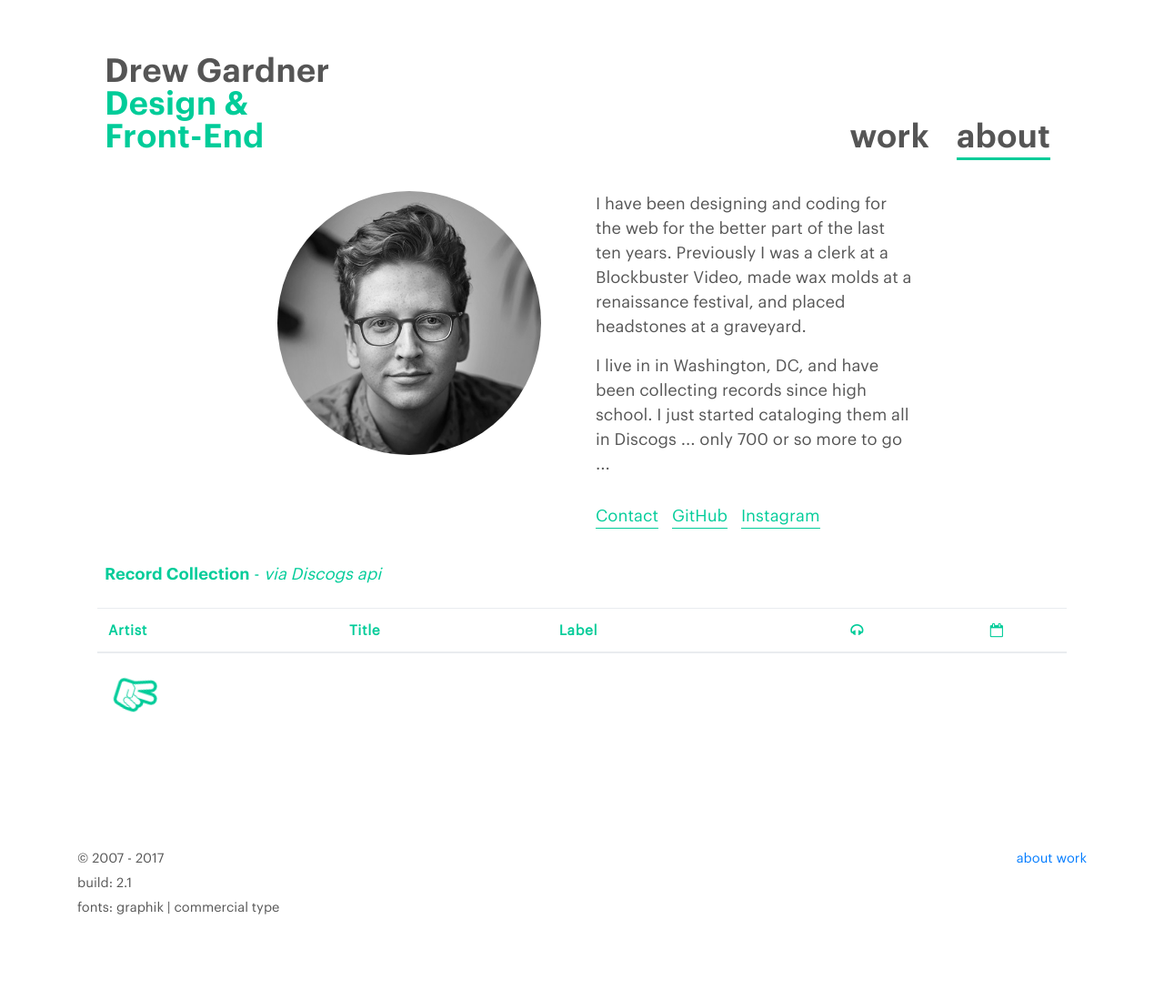
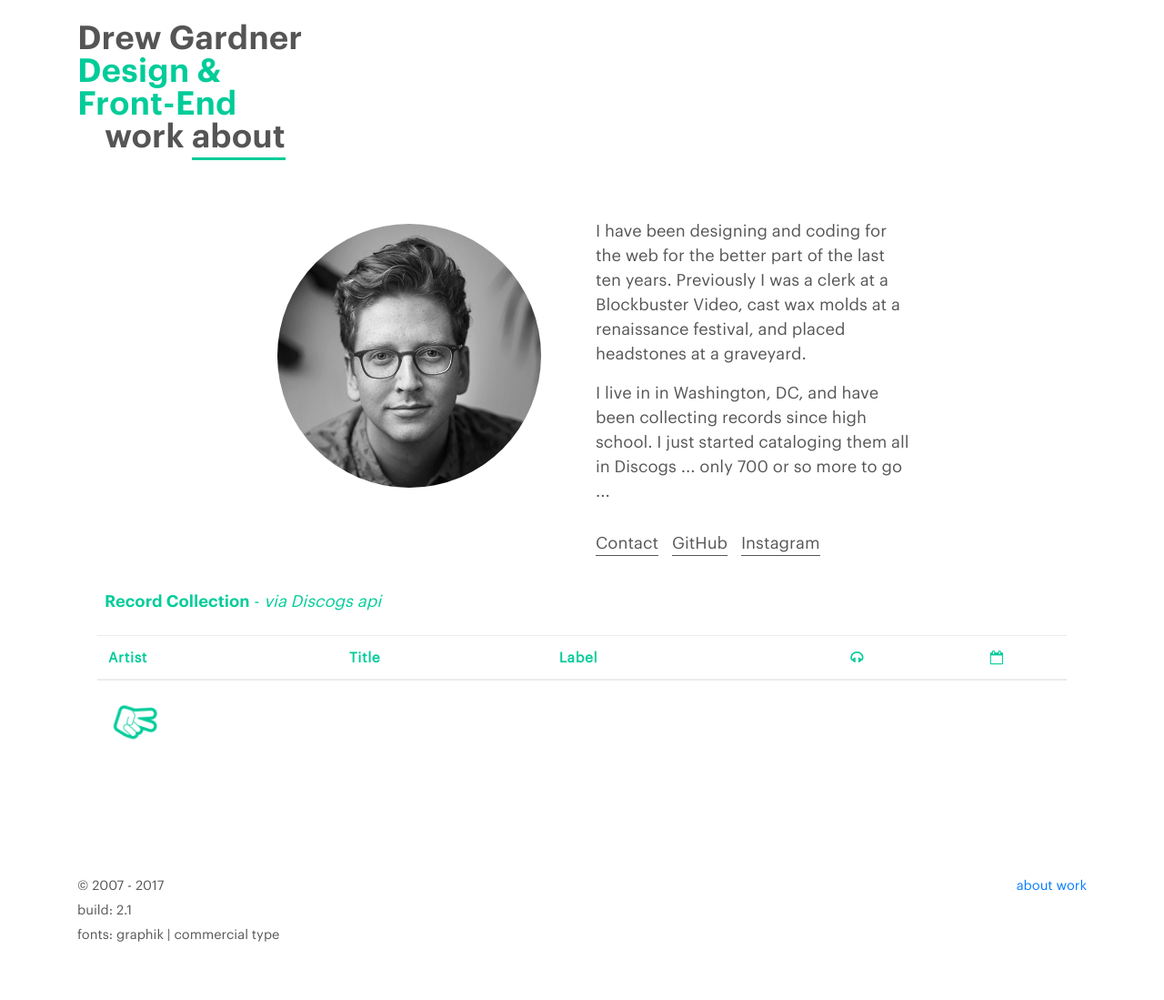
Before and after one commit to dreeeeewwwww/dreeeeewwwww.github.io, a Jekyll site: the page built from about/index.html, in a window 1280 px wide. Shown: the whole page at 91% size. Built offline with Jekyll 4.4.1, drawn with Linux system fonts in a browser that asks for light colours; nearby versions of some CDN libraries; before the commit the page ends 1069 px from its top, so only the background shows below that.

Commit message:
nav cleanup, remove salvattore styles

```diff
--- a/_includes/nav.html
+++ b/_includes/nav.html
@@ -1,21 +1,16 @@
 <div class="container">
-  <div class="row">
-    <div class="col-12">
-      <nav>
-        <ul>
-          <li class="name pull-left">
-            <a href="/">Drew Gardner</a><br />
-            <span class="title">Design &amp;<br />Front-End</span>
-          </li>
-          <li class="pull-right">
-            <br /><br />
-            <a id="nav-about" {% if page.title == 'About' %}class="active"{% endif %} href="/about/">about</a></li>
-          <li class="pull-right">
-            <br /><br />
-            <a id="nav-work" {% if page.title == 'Work' %}class="active"{% endif %} href="/">work</a>
-          </li>
-        </ul>
-      </nav>
-    </div>
+  <div class="row my-4 pb-4 foo">
+
+
+        <div class="col-8 name">
+          <a href="/">Drew Gardner</a><br />
+          <span class="title">Design &amp;<br />Front-End</span>
+        </div>
+        <div class="col-4 nav-linx">
+          <a id="nav-work" {% if page.title == 'Work' %}class="active"{% endif %} href="/">work</a>
+          <a id="nav-about" {% if page.title == 'About' %}class="active"{% endif %} href="/about/">about</a></li>
+        </div>
+
+
   </div>
 </div>
--- a/about/index.html
+++ b/about/index.html
@@ -3,12 +3,12 @@
 layout: default
 ---
 <div class="container fade-in">
-  <div class="row justify-content-center">
+  <div class="row justify-content-center align-items-start">
     <div class="col-10 col-sm-6 col-md-6 col-lg-4">
       <img class="img-fluid rounded-circle " style="padding:30px; " src="/assets/image/yoyoyo.jpg" />
     </div>
-    <div class="col-10 col-sm-6 col-md-6 col-lg-4 about-moi">
-      <p>I have been designing and coding for the web for the better part of the last ten years. Previously I was a clerk at a Blockbuster Video, made wax molds at a renaissance festival, and placed headstones at a graveyard.</p>
+    <div class="col-10 col-sm-6 col-md-6 col-lg-4 pt-4">
+      <p>I have been designing and coding for the web for the better part of the last ten years. Previously I was a clerk at a Blockbuster Video, cast wax molds at a renaissance festival, and placed headstones at a graveyard.</p>
       <p>I live in in Washington, DC, and have been collecting records since high school. I just started cataloging them all in Discogs ... only 700 or so more to go ...</p>
       <ul class="about-linx">
         <li><a href="mailto:hello@drewgardner.net" />Contact</a></li>
--- a/assets/_sass/site.scss
+++ b/assets/_sass/site.scss
@@ -9,23 +9,18 @@
 strong{
   @include graphik-semibold();
 }
-nav{
-  padding:60px 40px 60px 30px;
-  margin-bottom:60px;
+.foo{
+  display:block;
   font-size:2em;
   line-height:1em;
-  ul{
-    list-style:none;
-    margin:0;
-    padding:0;
-    text-align:left;
+  @include graphik-semibold();
 
-    li.name{
+  .name{
     color:$body;
     margin-left:0 !important;
-      @include graphik-semibold();
 
     a{
+      color:$body;
       border:none !important;
       opacity:1;
       @include transition(all 0.2s ease-in-out);
@@ -38,10 +33,8 @@
   }
   span.title{
     color:$green;
-
-      display:block;
   }
-    li{
+  .nav-linx{
     @include graphik-semibold();
     display:inline-block;
     margin-left:30px;
@@ -58,7 +51,6 @@
     a.active{
       color:$rose;
       border-bottom:3px solid $green;
-      }
     }
   }
 }
@@ -86,38 +78,6 @@
   }
 }
 
-/*WORK*/
-/*.no-fouc #grid{
-  display:none;
-}*/
-#grid[data-columns]::before{
-  content: '3 .column.size-1of3';
-}
-#grid{
-
-  .column { float: left; }
-  .size-1of1 { width: 100%; }
-  .size-1of2 { width: 50%; }
-  .size-1of3 { width: 33.333%; }
-  .portfolio-item{
-    padding:30px;
-    @include transition(all 0.5s ease-in-out);
-
-    img{
-      max-width:100%;
-      @include box-shadow(none);
-      margin-bottom:15px;
-      border:1px solid $grey-two;
-      border-bottom:1px solid $grey;
-      @include transition(all 0.5s ease-in-out);
-      &:hover{
-        @include box-shadow(-5px 5px 0  $green);
-        border:1px solid $green;
-        cursor:pointer;
-      }
-    }
-  }
-}
 .modal{
 
   button.close{
@@ -243,9 +203,6 @@
     }
   }
 }
-.about-moi{
-  padding-top:30px;
-}
 .about-linx{
   list-style:none;
   margin:30px 0 ;
@@ -256,13 +213,13 @@
     margin:0 10px 0 0;
 
     a{
-      border-bottom:1px solid $green;
-      color:$green;
+      border-bottom:1px solid $body;
+      color:$body;
       padding-bottom:3px;
       @include transition(all 0.2s ease-in-out);
       &:hover{
-        border-color:$body;
-        color:$body;
+        border-color:$green;
+        color:$green;
       }
     }
   }
```
Lines whose indentation alone changed are shown as unchanged.
